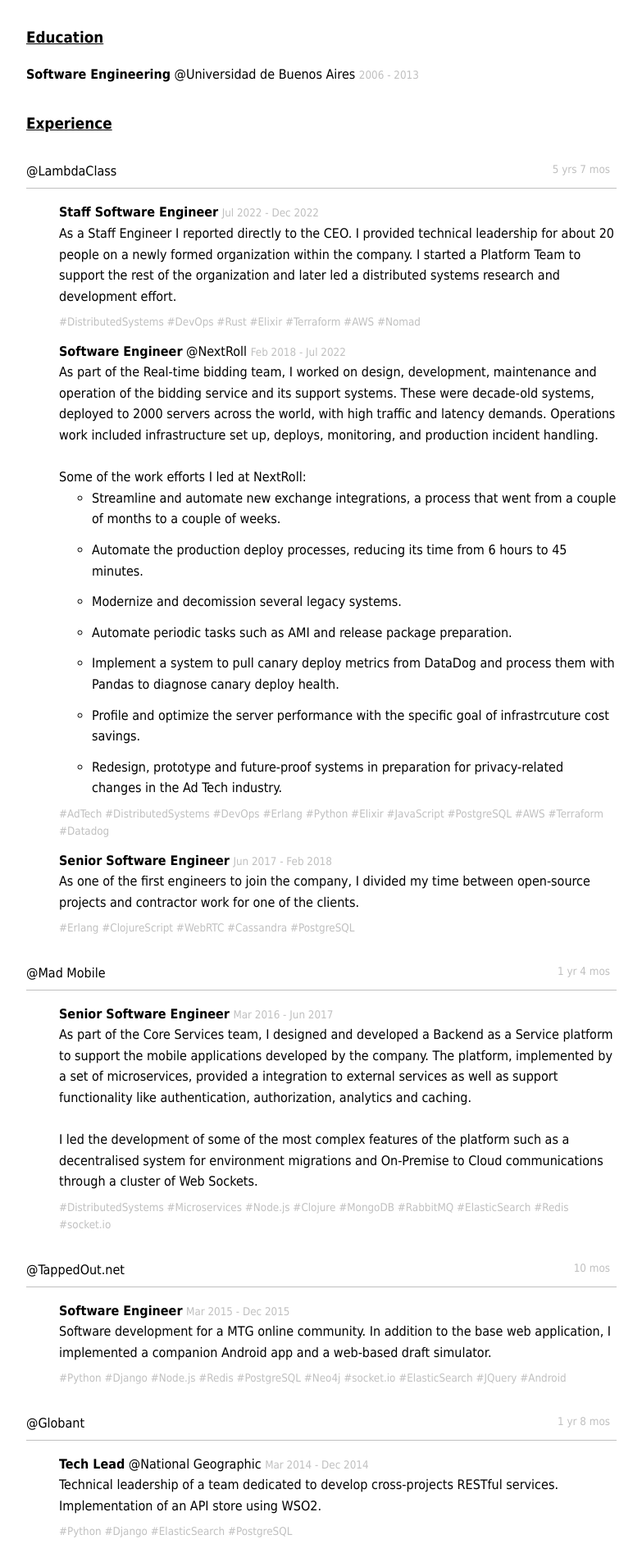
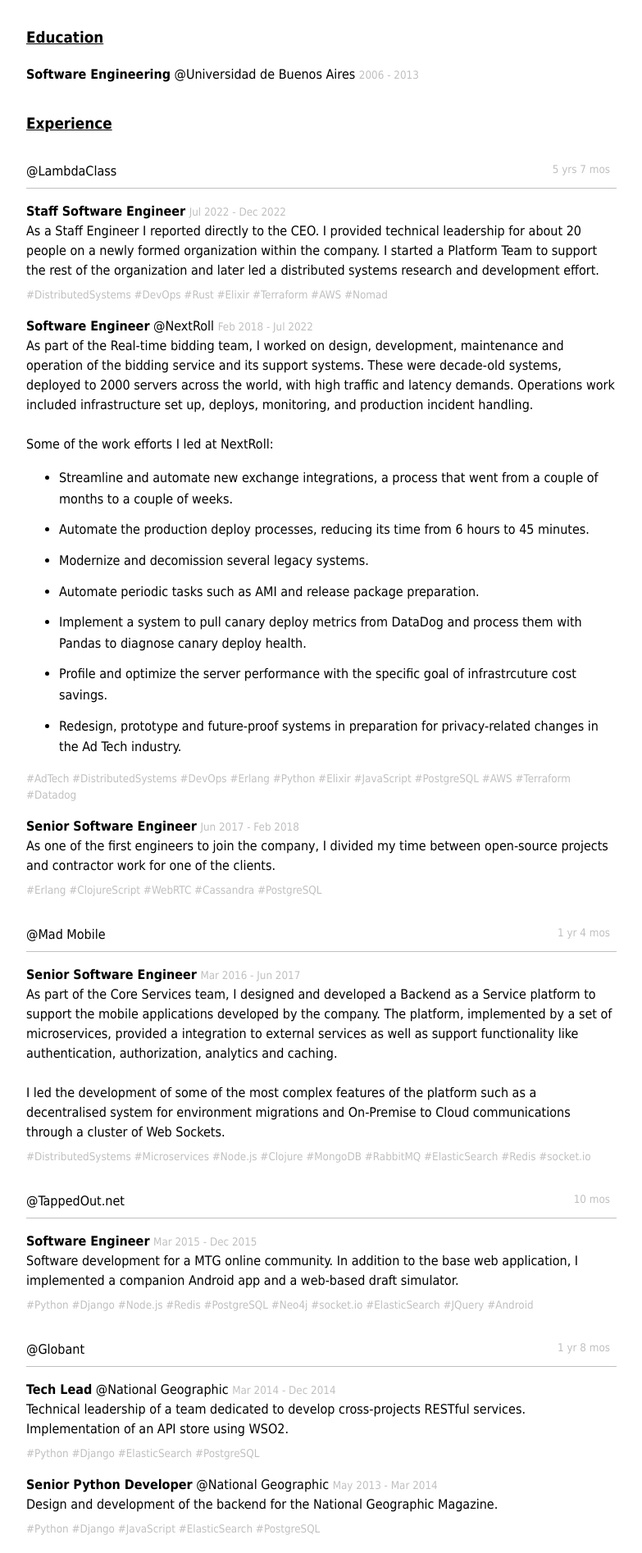
Before and after one commit to facundoolano/olano.dev, a Jekyll site: the page built from resume.html, in a window 1280 px wide. Shown: the part 615-2509 px from the top of the page at 82% size, without its empty margins (248-1031 px from the left). Built offline with Jekyll 4.4.1, drawn with Linux system fonts in a browser that asks for light colours.

Commit message:
skip no-bullet lists

```diff
--- a/assets/css/main.css
+++ b/assets/css/main.css
@@ -227,11 +227,6 @@
   }
 }
 
-/* FIXME make this only apply to resume */
-.layout-default li p {
-    margin:0 ;
-}
-
 .resume a {
     color: unset;
 }
@@ -246,10 +241,6 @@
     padding-top: 0.5rem;
 }
 
-ul.no-bullet {
-    list-style: none!important;
-}
-
 .resume header .date {
     float: right;
 }
@@ -259,3 +250,7 @@
     border-bottom: 1px solid silver;
     padding-bottom: 0.5rem;
 }
+
+.resume ul {
+    margin-bottom:0.5rem;
+}
--- a/resume.html
+++ b/resume.html
@@ -37,17 +37,16 @@
 {% for job in site.data.work %}
   <header>@{{job.org}} <small><span class="date">{{job.date}}</span></small></header>
 
-  <ul class="no-bullet">
   {% for position in job.positions %}
-      <li>{%if position.title %}<b>{{position.title}}</b>{% endif %}{%if position.org%} @{{position.org}} {% endif %}
+  <p>
+  {%if position.title %}<b>{{position.title}}</b>{% endif %}{%if position.org%} @{{position.org}} {% endif %}
       <small><span class="date">{{position.date}}</span></small>
       <br/>{{ position.description }}{% assign techs = position.tech | split:"," %}
 
       {% if techs%}<small><span class="tags"> {% for tech in techs %}#{{tech | replace: " ", ""}} {% endfor %}</span></small>{%endif%}
-      </li>
+  </p>
   {% else %}
   {% endfor %}
-  </ul>
 
   {% endfor %}
   </div>
```
Lines whose indentation alone changed are shown as unchanged.
